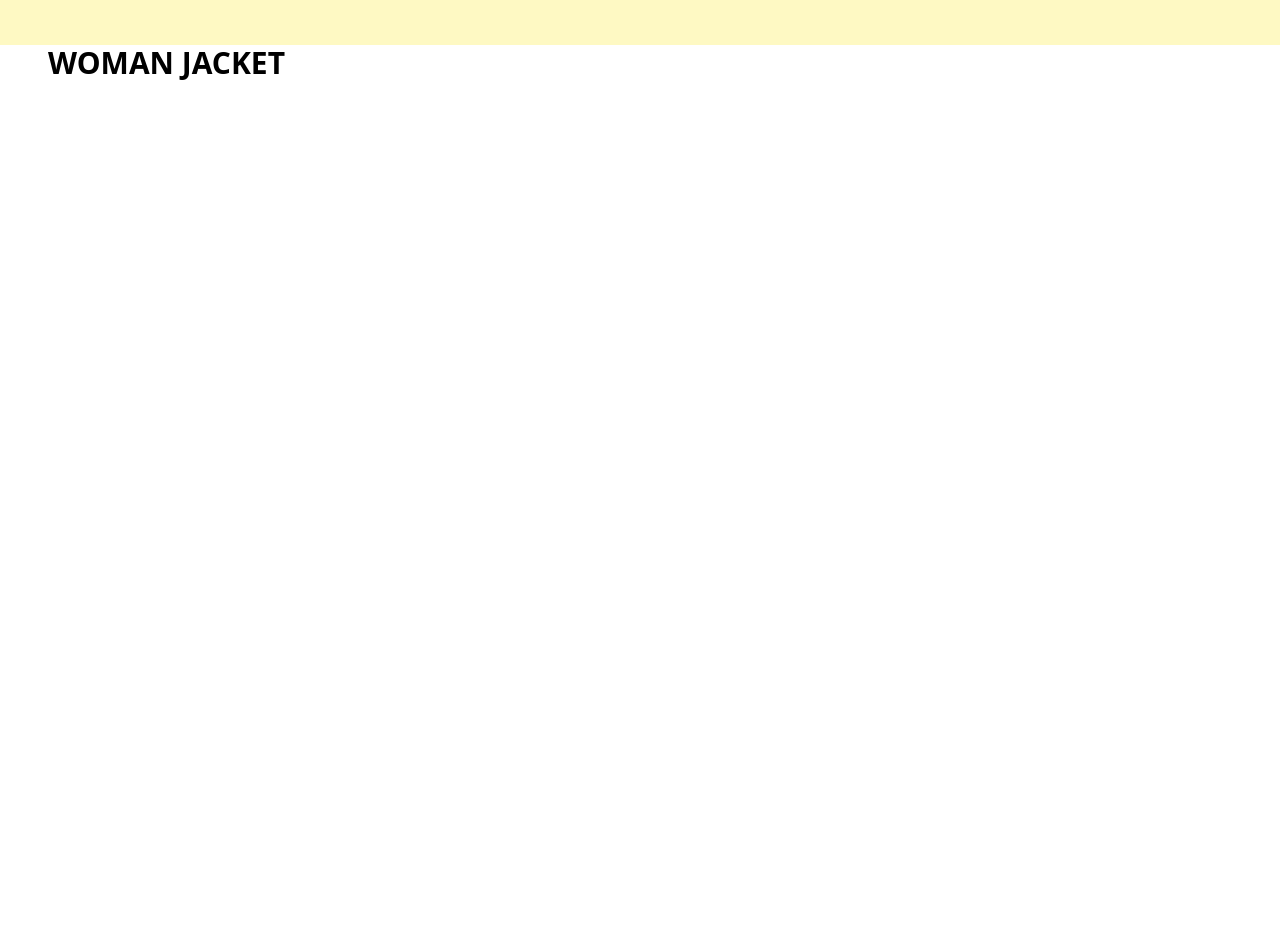
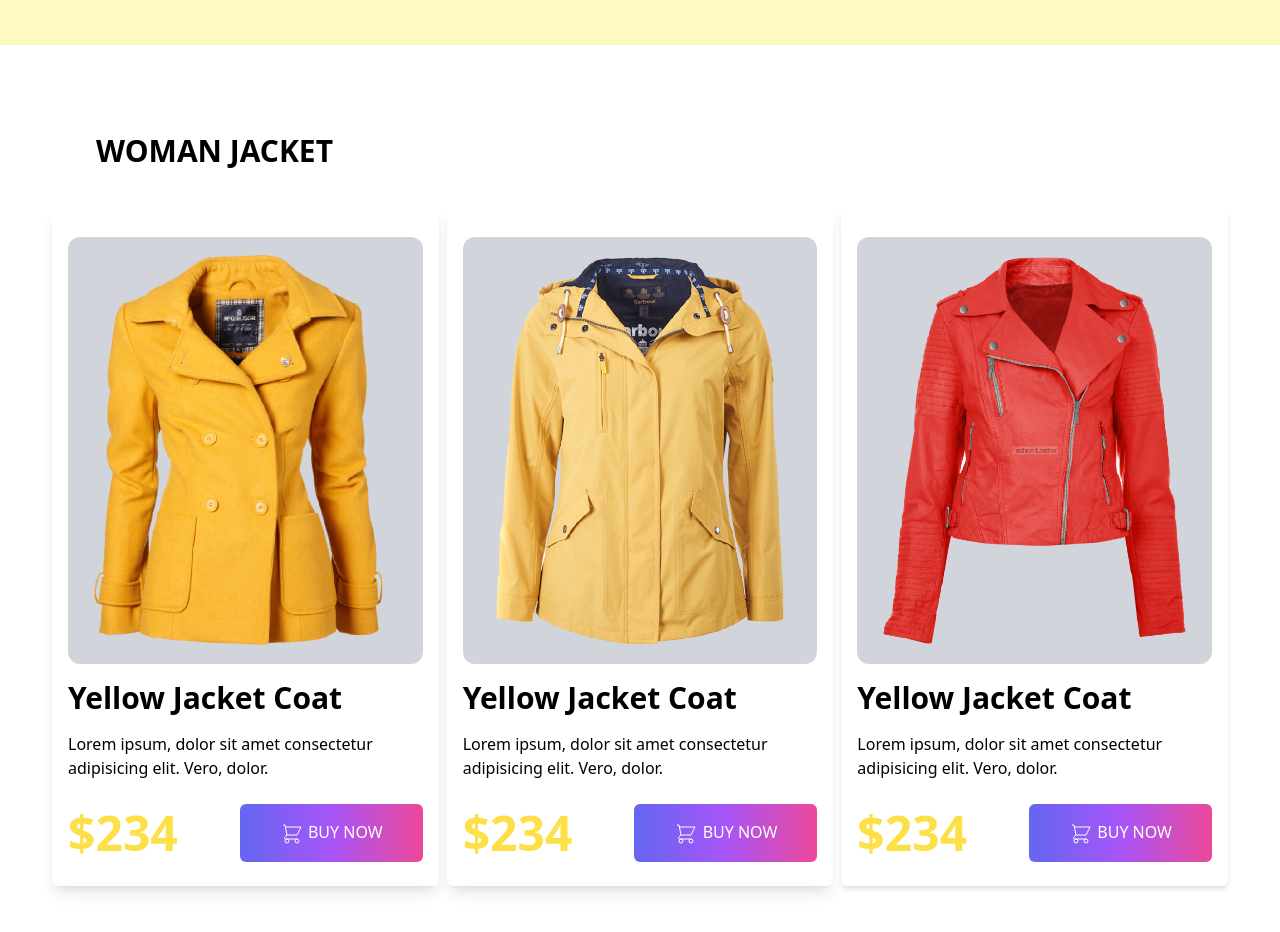
Before and after one commit to saif-ahmed14/Penguin-Fashion, a plain HTML site: page index.html in a window 1280 px wide. Shown: the part 538-1470 px from the top of the page. Before the commit the page ends 800 px from the top, so only its background shows below. Drawn offline with nearby package versions, Linux system fonts and the light colour scheme.

Commit message:
Woman jacket section updated

```diff
--- a/index.html
+++ b/index.html
@@ -24,12 +24,13 @@
 
 <body>
   <header class="bg-yellow-100 ">
-    <section class="container items-center md:flex justify-around py-12">
+    <section class="container items-center mx-auto md:flex justify-around py-12">
       <div class="space-y-4">
         <h1 class="font-bold text-7xl"><span class="text-yellow-400">BE THE PENGUINS</span> <br> <span
             class="text-grey-800">OF WINTER</span></h1>
         <p class="py-2 w-2/3">Lorem ipsum, dolor sit amet consectetur adipisicing elit. Commodi, molestiae.</p>
-        <button class="uppercase my-2 py-4 px-10 text-white font-medium bg-green-400 rounded-md bg-gradient-to-r from-indigo-500 via-purple-500 to-pink-500">
+        <button
+          class="uppercase my-2 py-4 px-10 text-white font-medium bg-green-400 rounded-md bg-gradient-to-r from-indigo-500 via-purple-500 to-pink-500">
           <svg xmlns="http://www.w3.org/2000/svg" class="inline h-6 w-6" fill="none" viewBox="0 0 24 24"
             stroke="currentColor" strokeWidth={2}>
             <path strokeLinecap="round" strokeLinejoin="round"
@@ -44,8 +45,69 @@
   </header>
 
   <main>
-    <section>
-      <h2 class="uppercase text-3xl text-grey-800 px-12 mx-auto font-bold">Woman Jacket</h2>
+    <!-- Woman jacket section -->
+    <section class="container p-12 mx-auto justify-around">
+      <h2 class="uppercase text-3xl text-grey-800 px-12 mx-auto font-bold py-10">Woman Jacket</h2>
+      <div class="grid grid-cols-3">
+        <div class="mx-1 p-4 shadow-lg rounded-md space-y-4">
+          <div class="p-4 my-3 bg-gray-300 rounded-xl">
+            <img src="images/jacket-1.png" alt="">
+          </div>
+          <h4 class="text-3xl text-grey-800 font-bold">Yellow Jacket Coat</h4>
+          <p>Lorem ipsum, dolor sit amet consectetur adipisicing elit. Vero, dolor.</p>
+          <div class="flex justify-between items-center">
+            <div class="font-black text-5xl text-yellow-300">$234</div>
+            <button
+              class="uppercase my-2 py-4 px-10 text-white font-medium bg-green-400 rounded-md bg-gradient-to-r from-indigo-500 via-purple-500 to-pink-500">
+              <svg xmlns="http://www.w3.org/2000/svg" class="inline h-6 w-6" fill="none" viewBox="0 0 24 24"
+                stroke="currentColor" strokeWidth={2}>
+                <path strokeLinecap="round" strokeLinejoin="round"
+                  d="M3 3h2l.4 2M7 13h10l4-8H5.4M7 13L5.4 5M7 13l-2.293 2.293c-.63.63-.184 1.707.707 1.707H17m0 0a2 2 0 100 4 2 2 0 000-4zm-8 2a2 2 0 11-4 0 2 2 0 014 0z" />
+              </svg>
+              Buy Now</button>
+          </div>
+        </div>
+        <div class="mx-1 p-4 shadow-lg rounded-md">
+          <div class="space-y-4">
+            <div class="p-4 my-3 bg-gray-300 rounded-xl">
+              <img src="images/jacket-2.png" alt="">
+            </div>
+            <h4 class="text-3xl text-grey-800 font-bold">Yellow Jacket Coat</h4>
+            <p>Lorem ipsum, dolor sit amet consectetur adipisicing elit. Vero, dolor.</p>
+            <div class="flex justify-between items-center">
+              <div class="font-black text-5xl text-yellow-300">$234</div>
+              <button
+                class="uppercase my-2 py-4 px-10 text-white font-medium bg-green-400 rounded-md bg-gradient-to-r from-indigo-500 via-purple-500 to-pink-500">
+                <svg xmlns="http://www.w3.org/2000/svg" class="inline h-6 w-6" fill="none" viewBox="0 0 24 24"
+                  stroke="currentColor" strokeWidth={2}>
+                  <path strokeLinecap="round" strokeLinejoin="round"
+                    d="M3 3h2l.4 2M7 13h10l4-8H5.4M7 13L5.4 5M7 13l-2.293 2.293c-.63.63-.184 1.707.707 1.707H17m0 0a2 2 0 100 4 2 2 0 000-4zm-8 2a2 2 0 11-4 0 2 2 0 014 0z" />
+                </svg>
+                Buy Now</button>
+            </div>
+          </div>
+        </div>
+        <div class="mx-1 p-4 shadow-md rounded-md">
+          <div class="space-y-4">
+            <div class="p-4 my-3 bg-gray-300 rounded-xl">
+              <img src="images/jacket-3.png" alt="">
+            </div>
+            <h4 class="text-3xl text-grey-800 font-bold">Yellow Jacket Coat</h4>
+            <p>Lorem ipsum, dolor sit amet consectetur adipisicing elit. Vero, dolor.</p>
+            <div class="flex justify-between items-center">
+              <div class="font-black text-5xl text-yellow-300">$234</div>
+              <button
+                class="uppercase my-2 py-4 px-10 text-white font-medium bg-green-400 rounded-md bg-gradient-to-r from-indigo-500 via-purple-500 to-pink-500">
+                <svg xmlns="http://www.w3.org/2000/svg" class="inline h-6 w-6" fill="none" viewBox="0 0 24 24"
+                  stroke="currentColor" strokeWidth={2}>
+                  <path strokeLinecap="round" strokeLinejoin="round"
+                    d="M3 3h2l.4 2M7 13h10l4-8H5.4M7 13L5.4 5M7 13l-2.293 2.293c-.63.63-.184 1.707.707 1.707H17m0 0a2 2 0 100 4 2 2 0 000-4zm-8 2a2 2 0 11-4 0 2 2 0 014 0z" />
+                </svg>
+                Buy Now</button>
+            </div>
+          </div>
+        </div>
+      </div>
     </section>
   </main>
 
```
